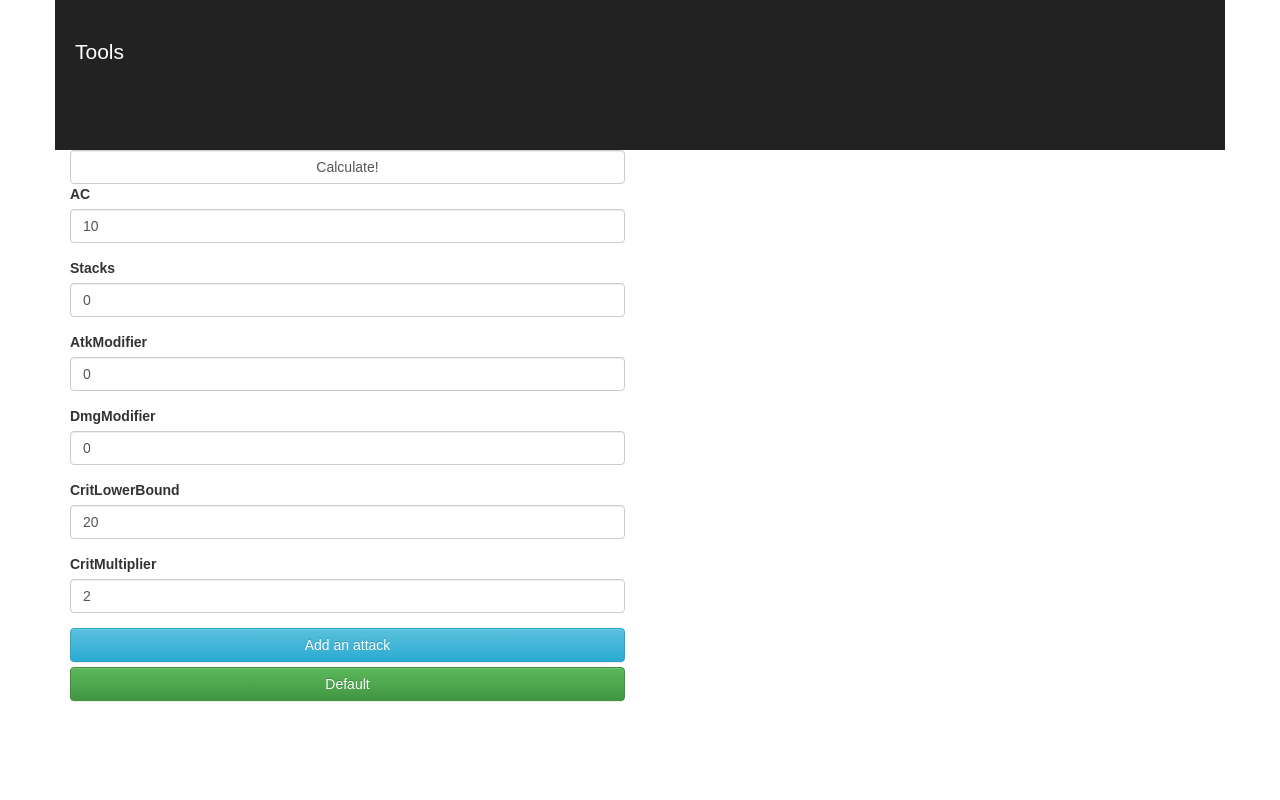
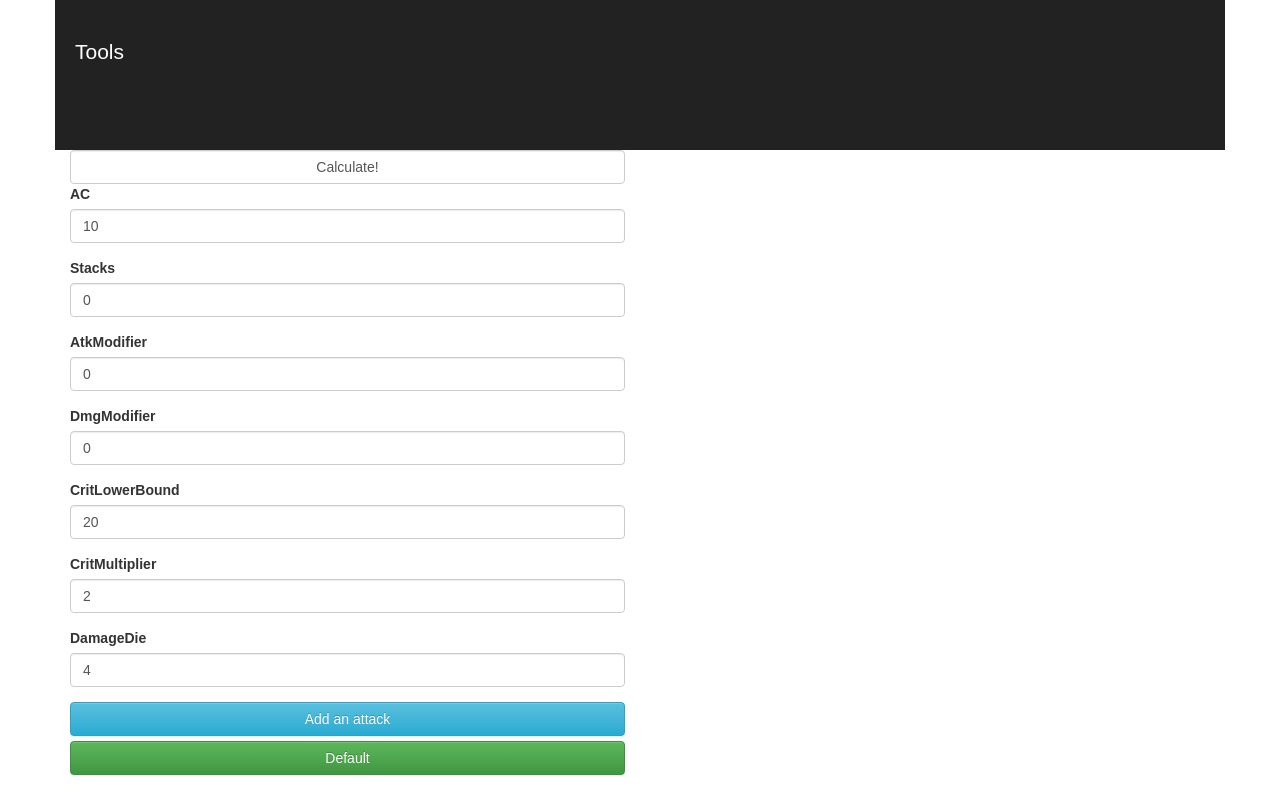
Before and after one commit to JoeIngledew/dnd-tools-ui, a React (Create React App) app: page / in a window 1280 px wide. Built offline with nearby package versions, Linux system fonts and the light colour scheme; no server answers.

Commit message:
Added damage die functionality

```diff
--- a/src/AtkCalc/AtkCalc.js
+++ b/src/AtkCalc/AtkCalc.js
@@ -13,7 +13,8 @@ class AtkCalc extends Component {
       dmgmodifier: 0,
       critLowerBound: 20,
       critMultiplier: 2,
-      attacks: []
+      attacks: [],
+      damageDie: 4
     }
 
     this.handleInputChange = this.handleInputChange.bind(this);
@@ -61,6 +62,7 @@ class AtkCalc extends Component {
           <NumericalInput name={"dmgmodifier"} value={this.state.dmgmodifier} onChange={this.handleInputChange} label={"DmgModifier"}/>
           <NumericalInput name={"critLowerBound"} value={this.state.critLowerBound} onChange={this.handleInputChange} label={"CritLowerBound"}/>
           <NumericalInput name={"critMultiplier"} value={this.state.critMultiplier} onChange={this.handleInputChange} label={"CritMultiplier"}/>
+          <NumericalInput name={"damageDie"} value={this.state.damageDie} onChange={this.handleInputChange} label={"DamageDie"}/>
 
           <AtkModsInput onModsChange={this.handleModsInput} />
         </Form>
--- a/src/api/calcApi.js
+++ b/src/api/calcApi.js
@@ -11,7 +11,8 @@ var CalcApi = {
       Stacks: input.stacks,
       CritMinimum: input.critLowerBound,
       CritMultiplier: input.critMultiplier,
-      Attacks: input.attacks
+      Attacks: input.attacks,
+      DamageDie: input.damageDie
     }
 
     let data = {
```
Also changed, not shown: 1 other file (tests, documents, lock files or other folders).
